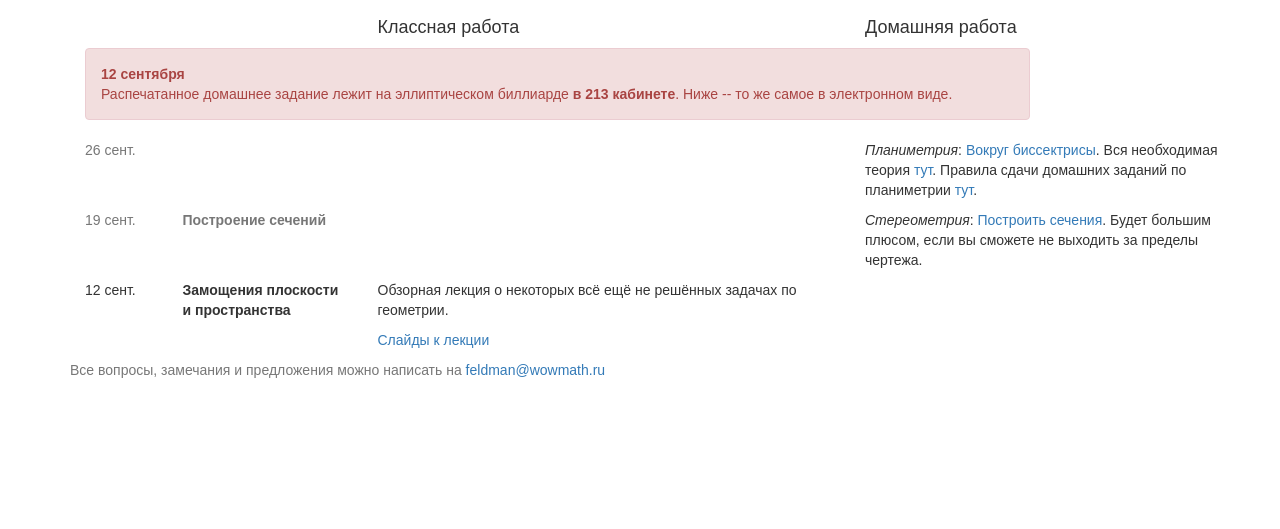
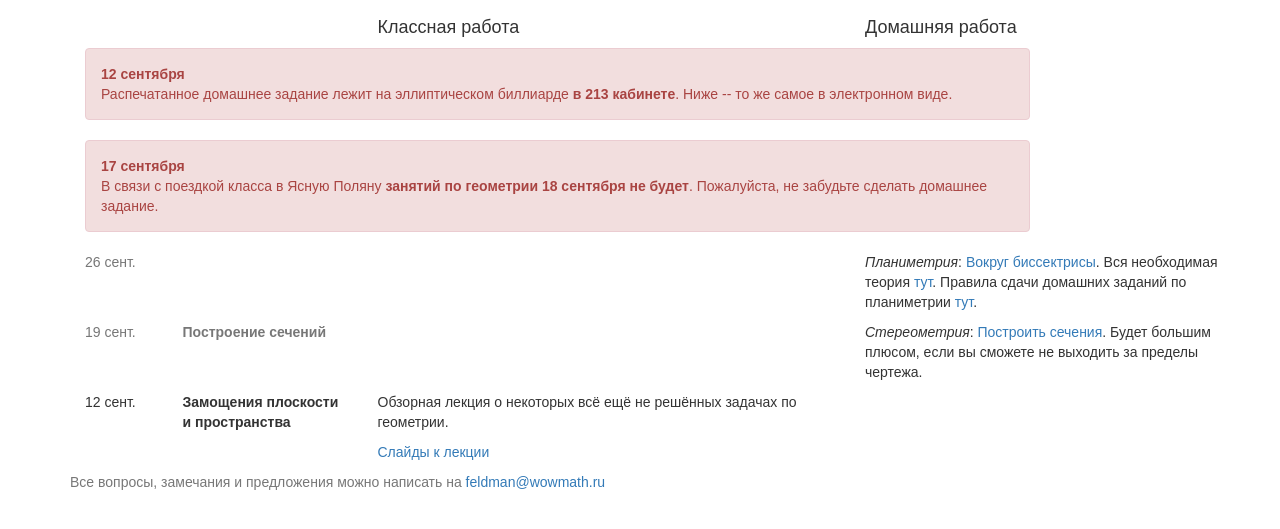
Before and after one commit to kkoommbb/FTL, a plain HTML site: page index.html in a window 1280 px wide. Shown: the part 145-674 px from the top of the page. Drawn offline with nearby package versions, Linux system fonts and the light colour scheme; a script that the page names is missing.

Commit message:
No lessons 19-09

```diff
--- a/index.html
+++ b/index.html
@@ -96,6 +96,14 @@
         </div>
     </div>
 
+    <div class="row">
+        <div class="col-md-10">
+            <div class="alert alert-danger" role="alert">
+                <b>17 сентября</b> <p>В связи с поездкой класса в Ясную Поляну <strong>занятий по геометрии 18 сентября не будет</strong>. Пожалуйста, не забудьте сделать домашнее задание.</p>
+            </div>
+        </div>
+    </div>
+
 
     <div class="row">
 
@@ -177,6 +185,14 @@
 
 </div>
 <div id="11B" class="tab-pane fade">
+
+    <div class="row">
+        <div class="col-md-10">
+            <div class="alert alert-danger" role="alert">
+                <b>2015-09-17</b> <p>В связи с поездкой класса в Ясную Поляну <strong>занятий по геометрии 18 сентября не будет</strong>. Пожалуйста, не забудьте сделать домашнее задание.</p>
+            </div>
+        </div>
+    </div>
 
     <div class="row">
         <div class="col-md-10">
```
